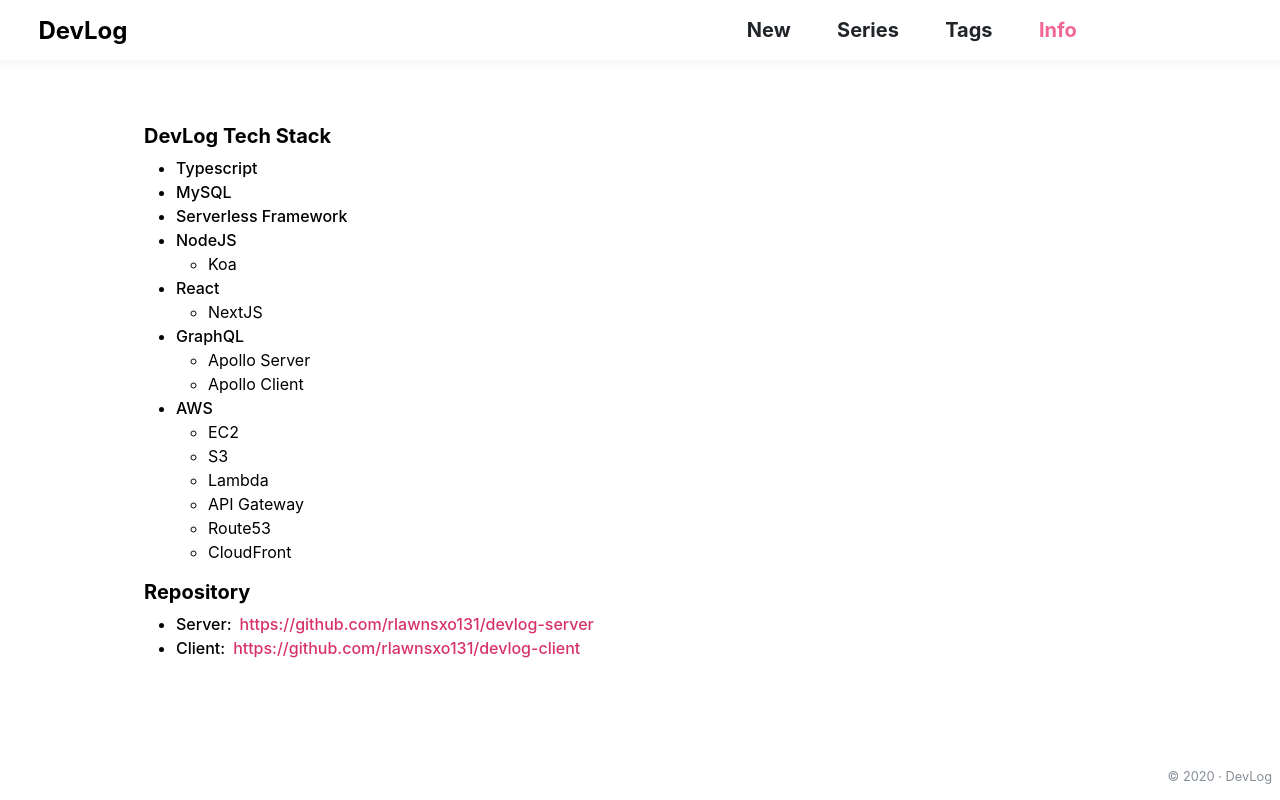
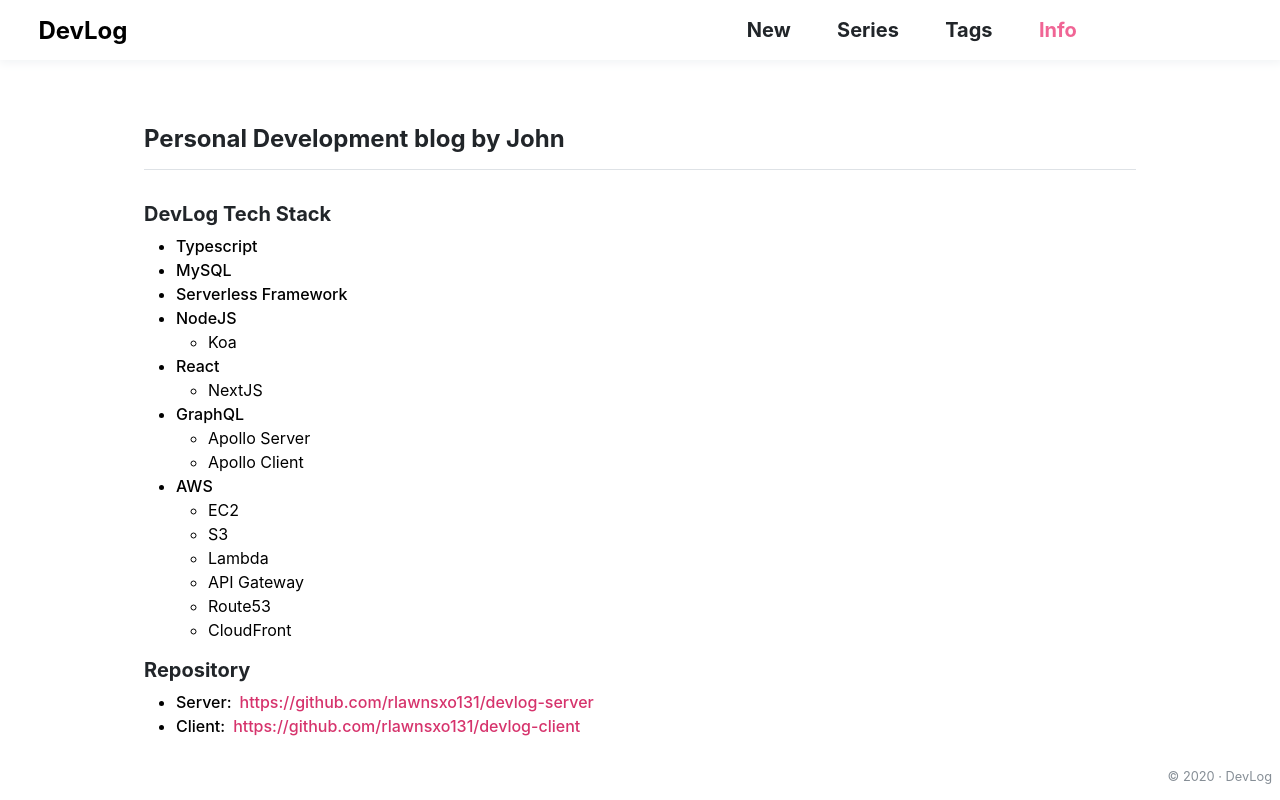
Before and after one commit to rlawnsxo131/devlog-client, a Next.js app: page /info in a window 1280 px wide. Built offline with nearby package versions, Linux system fonts and the light colour scheme; a small style sheet from the web is missing.

Commit message:
change info text styles

```diff
--- a/pages/info.tsx
+++ b/pages/info.tsx
@@ -3,6 +3,7 @@
 import OpenLink from '../components/common/OpenLink';
 import media from '../lib/styles/media';
 import HeadWrapper from '../components/common/HeadWrapper';
+import palette from '../lib/styles/palette';
 
 type InfoProps = {};
 
@@ -10,6 +11,7 @@
   return (
     <Block>
       <HeadWrapper title="DevLog - Info" description="DevLog 소개" url="info" />
+      <h2 className="description">Personal Development blog by John</h2>
       <h3>DevLog Tech Stack</h3>
       <ul className="wrapper">
         <li>Typescript</li>
@@ -65,6 +67,18 @@
   display: flex;
   flex-direction: column;
   padding: 1rem;
+
+  h2,
+  h3 {
+    color: ${palette.gray9};
+  }
+
+  .description {
+    margin-bottom: 2rem;
+    padding-bottom: 1rem;
+    border-bottom: 1px solid ${palette.gray3};
+  }
+
   ul[class='wrapper'] {
     margin-top: 0.5rem;
     margin-left: 2rem;
```
